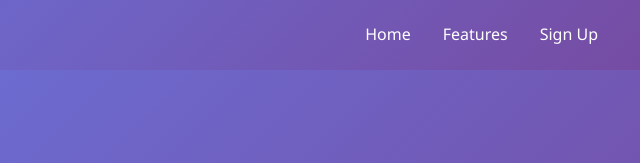
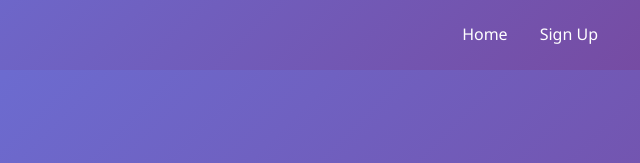
Before and after one commit to Alex-Choi99/d1prj, a plain HTML site: page client/landing.html in a window 1280 px wide. Shown: the top 163 px of the page, 622-1262 px from the left. Drawn offline with Linux system fonts and the light colour scheme.

Commit message:
removed redundant features tab

```diff
--- a/client/landing.html
+++ b/client/landing.html
@@ -14,7 +14,6 @@
                 <div class="logo">YourBrand</div>
                 <ul>
                     <li><a href="landing.html">Home</a></li>
-                    <li><a href="#features">Features</a></li>
                     <li><a href="signup.html">Sign Up</a></li>
                 </ul>
             </nav>
```
